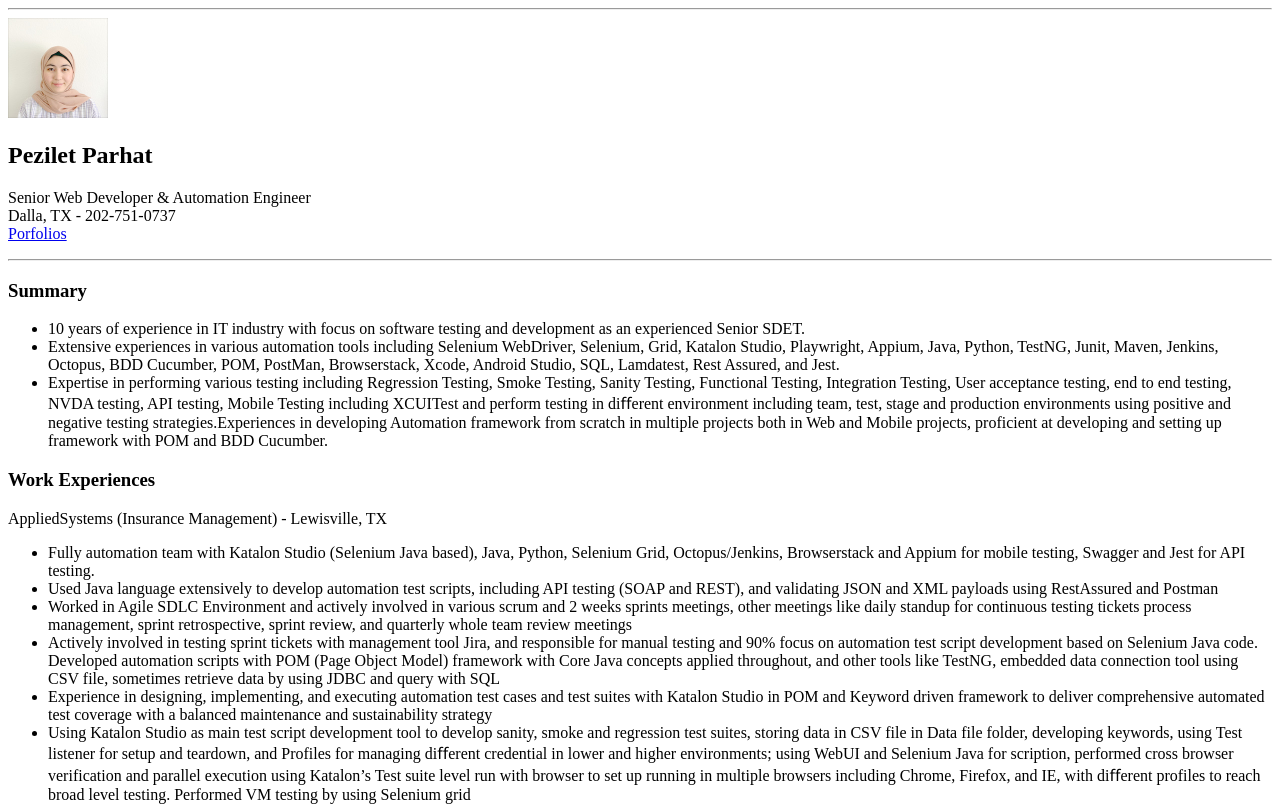
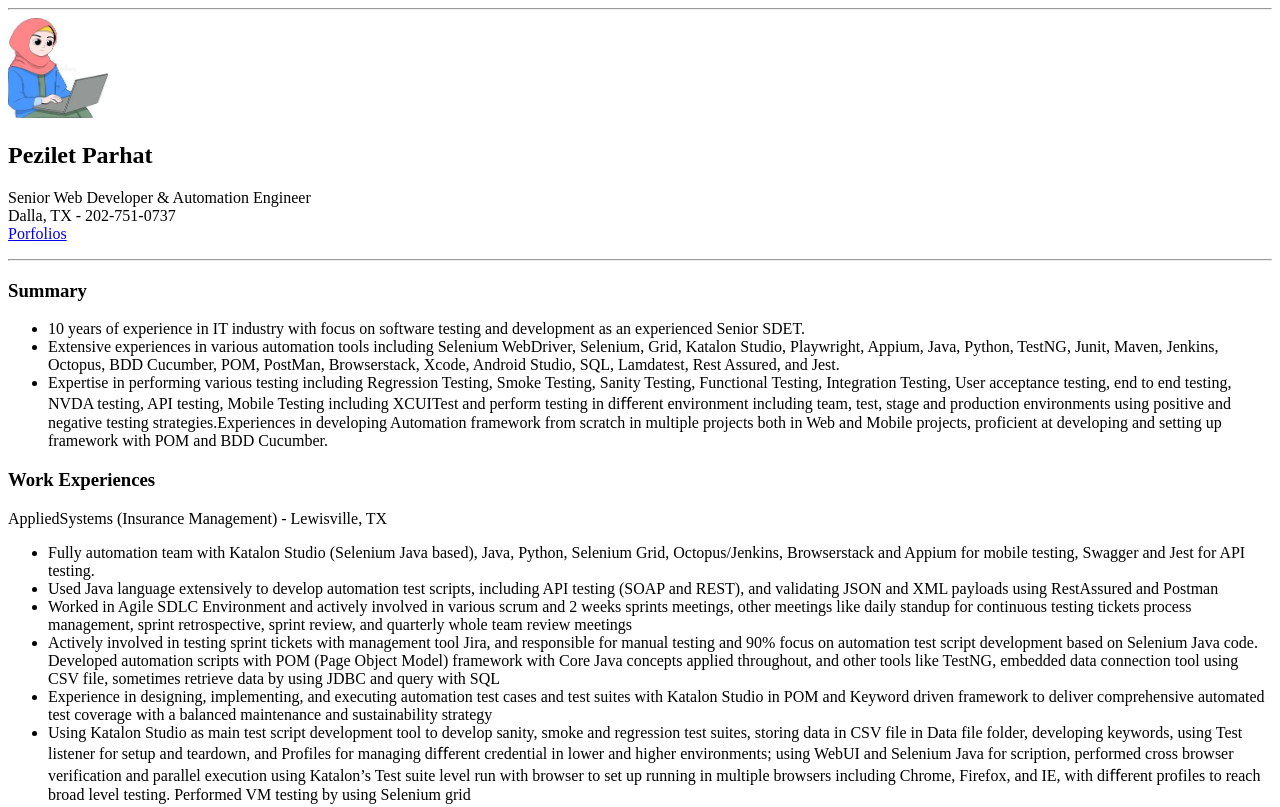
Before and after one commit to ppaerhati/html-portfolio, a plain HTML site: page index.html in a window 1280 px wide. Shown: the top 807 px of the page. Drawn offline with Linux system fonts and the light colour scheme.

Commit message:
update profile picture

```diff
--- a/index.html
+++ b/index.html
@@ -3,11 +3,11 @@
 <head>
     <meta charset="UTF-8">
     <meta name="viewport" content="width=device-width, initial-scale=1.0">
-    <title>Pezilet's Resume</title>
+    <title>Pezilet's Resume Change</title>
     <hr>
 </head>
 <body>
-    <a href="./about.html"><img src="./PassportPhotoPeziletCovered.JPG" width="100" height="100" alt="My Photo" /></a>
+    <a href="./about.html"><img src="./muslimwomentech.jpeg" width="100" height="100" alt="My Photo" /></a>
     <h2>Pezilet Parhat</h2>
         <p>Senior Web Developer & Automation Engineer<br>
             Dalla, TX - 202-751-0737<br>
```
